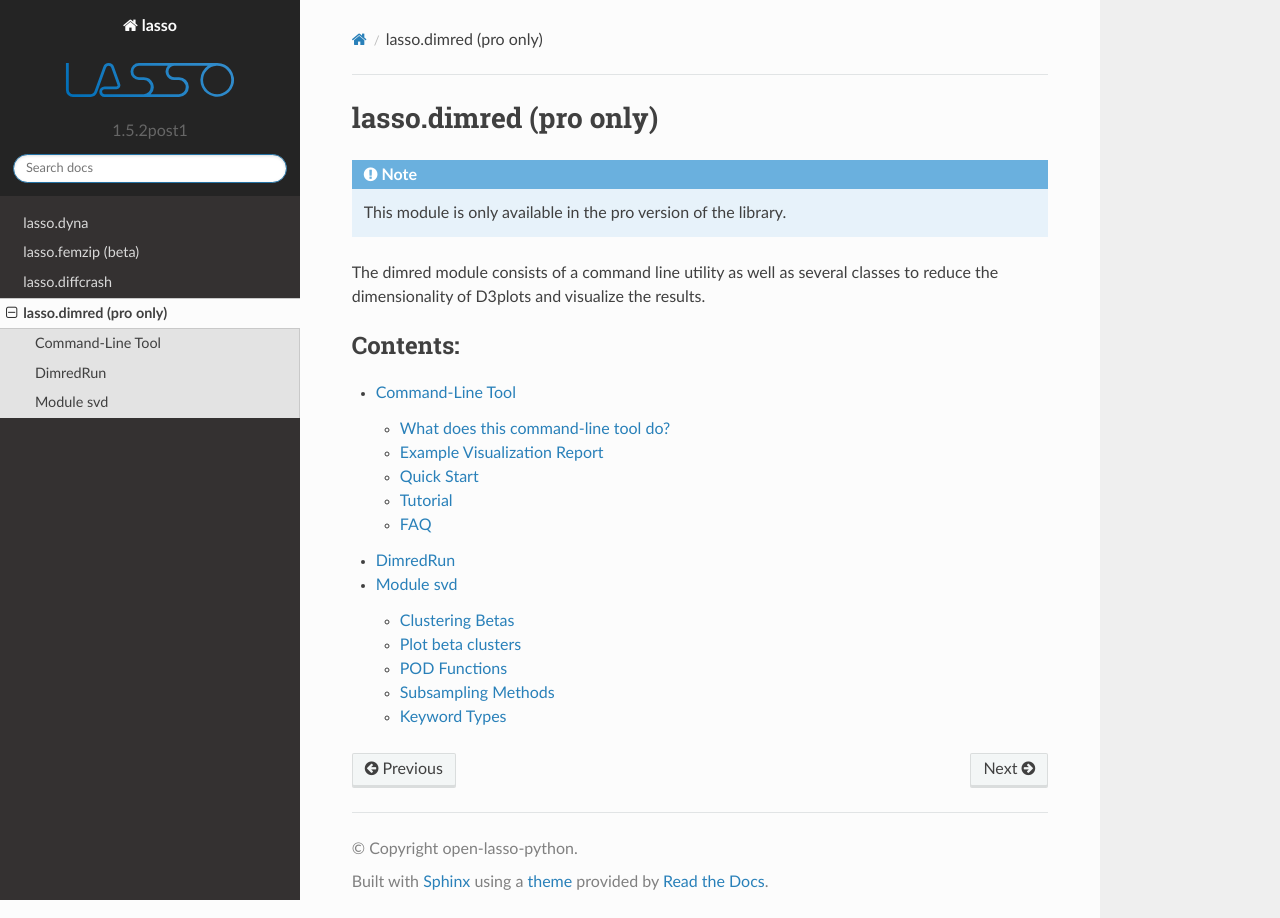
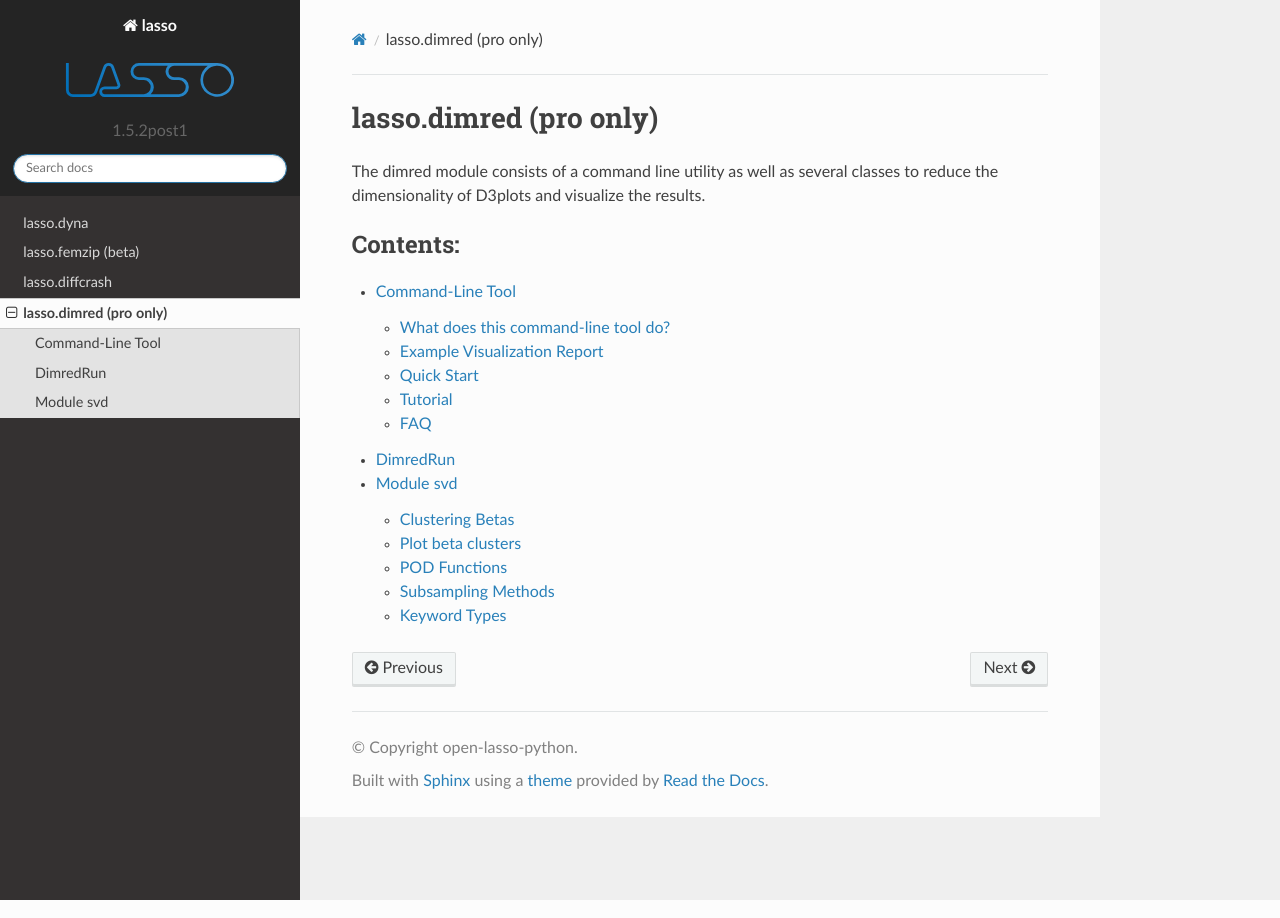
Before and after one commit to open-lasso-python/lasso-python, a Sphinx documentation site: the page built from docs/source/dimred/dimred.rst, in a window 1280 px wide. Built offline with Sphinx 7.4.7 and the Read the Docs theme 2.0.0, drawn with Linux system fonts in a browser that asks for light colours; a script that is not in the unit is left out.

Commit message:
#7 Handled Dimred wrong info

```diff
--- a/README.rst
+++ b/README.rst
@@ -1,5 +1,5 @@
 
-|LASSO| Python Library
+Lasso Python Library
 ======================
 
 |test-main| |test-dev|
--- a/docs/source/dimred/dimred.rst
+++ b/docs/source/dimred/dimred.rst
@@ -1,9 +1,6 @@
 
 lasso.dimred (pro only)
 =======================
-
-.. note::
-    This module is only available in the pro version of the library.
 
 The dimred module consists of a command line utility as well as several
 classes to reduce the dimensionality of D3plots and visualize the results.
```
Also changed, not shown: docs/source/dimred/run.rst (+0 -12 lines).
